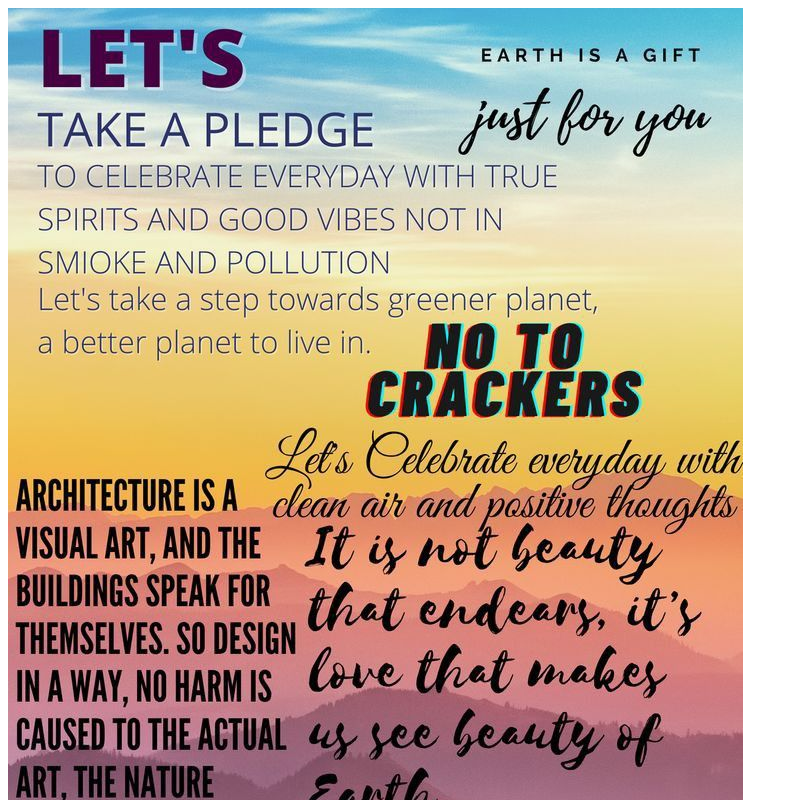
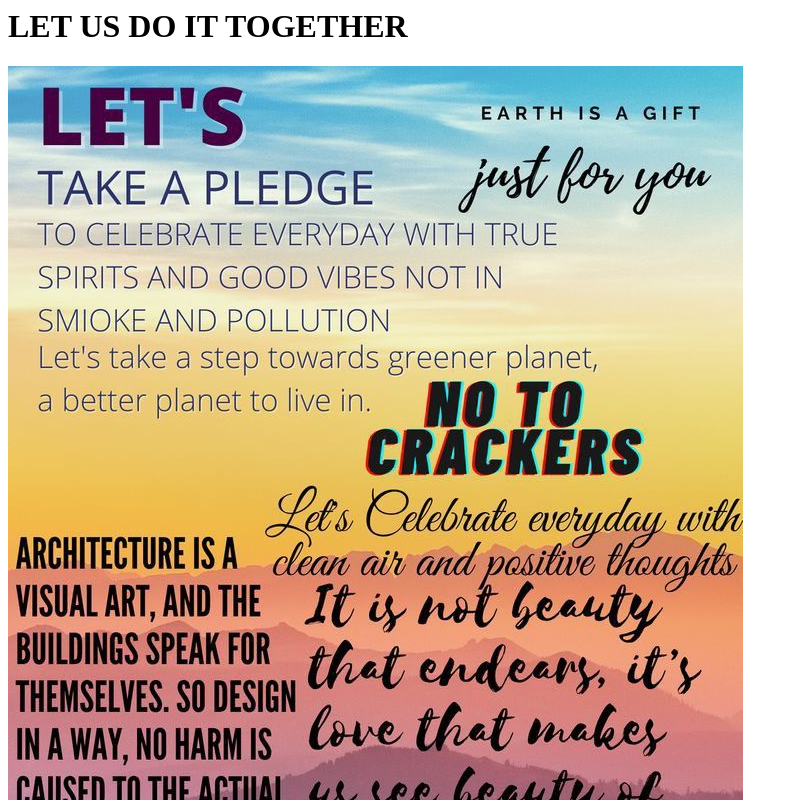
Before and after one commit to prabhasgamini/DIWALI-WISHES, a plain HTML site: page message.html in a window 1280 px wide. Shown: the top 800 px of the page, without its empty margins (0-798 px from the left). Drawn offline with Linux system fonts and the light colour scheme.

Commit message:
Update message.html

```diff
--- a/message.html
+++ b/message.html
@@ -3,6 +3,7 @@
         <title>DIWALI MESSAGE</title>
     </head>
     <body>
+        <h1>LET US DO IT TOGETHER</h1>
         <img src="123.jpeg">
         <a href="index.html">click here to go home </a>
     </body>
```
